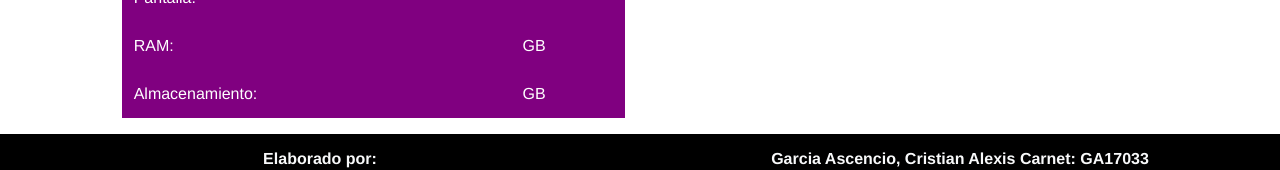
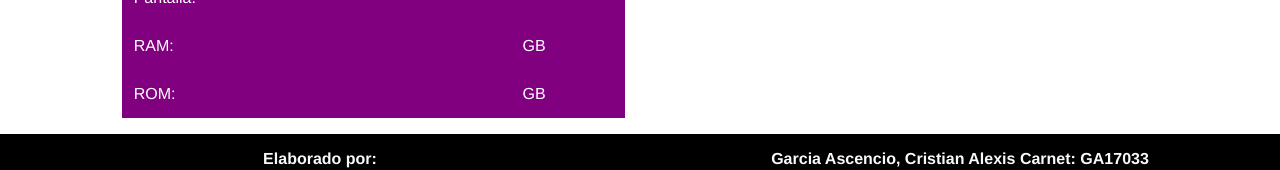
Before and after one commit to GA17033/Cristian_Alexis_Garcia, a Vue app: page /detalles/1 in a window 1280 px wide. Shown: the part 511-681 px from the top of the page. Built offline with nearby package versions, Linux system fonts and the light colour scheme; no server answers; the database is empty; what vuefire would draw is missing.

Commit message:
Update Anuncio.vue

```diff
--- a/src/components/Anuncio.vue
+++ b/src/components/Anuncio.vue
@@ -104,7 +104,7 @@
                 <td>{{ anuncioActual.ram }} GB</td>
               </tr>
               <tr>
-                <td>Almacenamiento:</td>
+                <td>ROM:</td>
                 <td>{{ anuncioActual.rom }} GB</td>
               </tr>
             </tbody>
```
